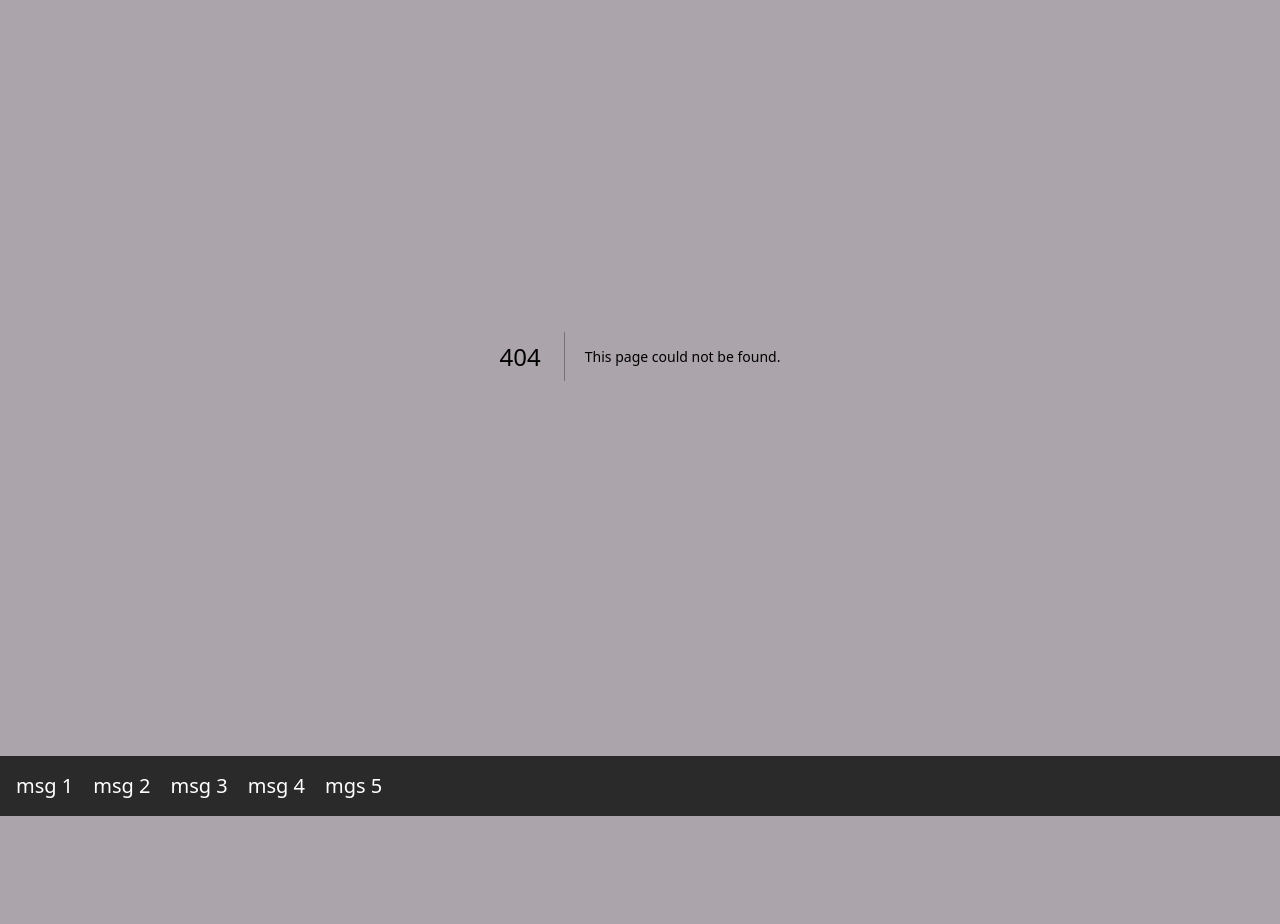
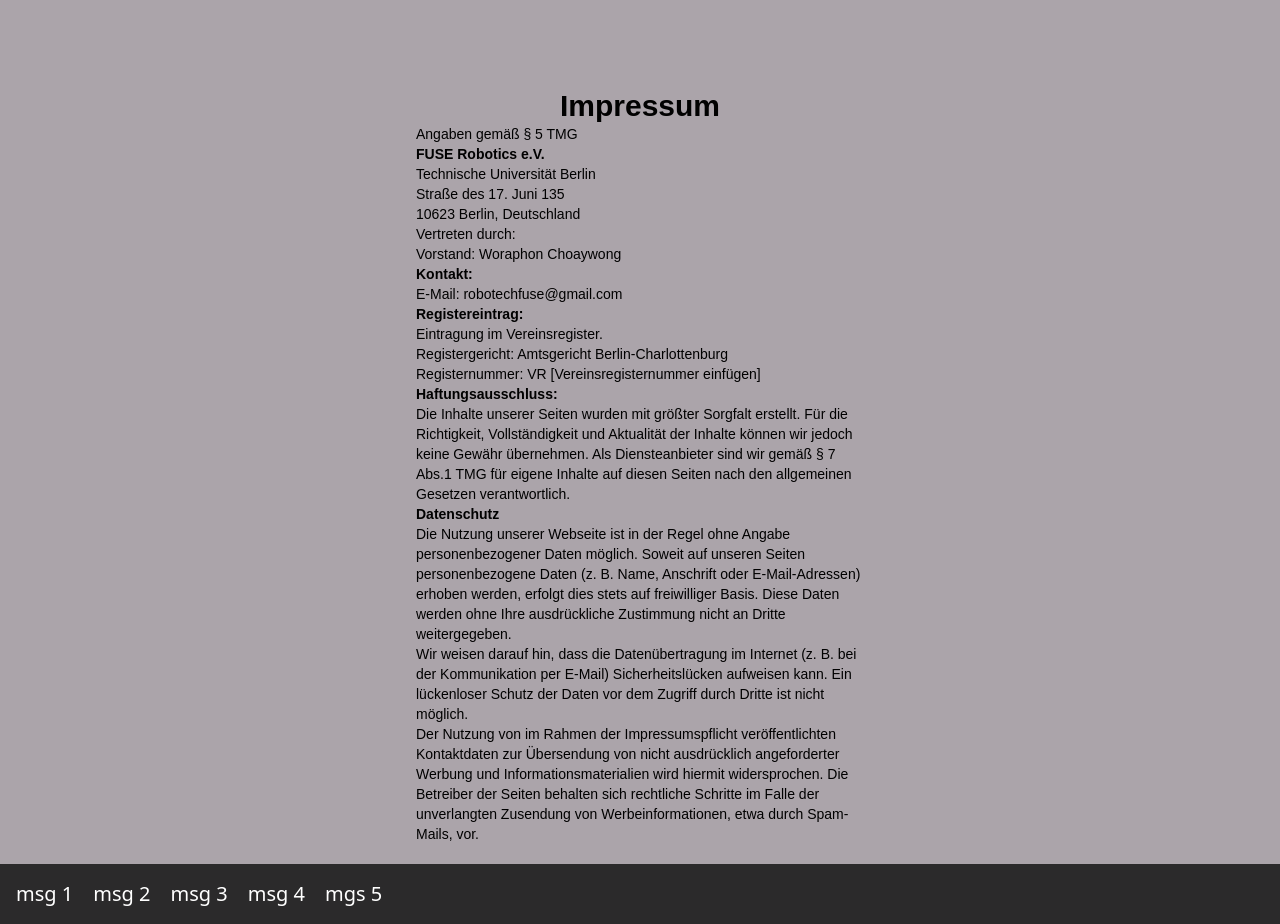
Before and after one commit to FUSE-RoboCupRescue/FUSE-RoboCupRescue.github.io, a Next.js app: page /legal in a window 1280 px wide. Before the commit this address had no page. Shown: the part 360-1284 px from the top of the page. Before the commit the page ends 1176 px from the top, so only its background shows below. Built offline with nearby package versions, Linux system fonts and the light colour scheme; a web font is replaced by a local one.

Commit message:
test deployment

```diff
--- /dev/null
+++ b/src/app/legal/page.tsx
@@ -0,0 +1,65 @@
+import Image from "next/image";
+
+export default function Home() {
+  return (
+    <div className="flex flex-col my-5 mx-[25rem] font-aileron">
+      <div className="flex flex-col text-sm justify-center items-center mt-5">
+        {/* Andere Inhalte hier */}
+      </div>
+
+      <div className="font-normal text-lg mt-5">
+        {/* Andere Inhalte hier */}
+      </div>
+
+      <footer className="mt-10 text-sm">
+        <section className="px-4 md:px-"id="impressum">
+          <h2 className="font-bold text-3xl text-colors-black text-center mt-8">Impressum</h2>
+          <p>Angaben gemäß § 5 TMG</p>
+          <p>
+            <strong>FUSE Robotics e.V.</strong><br />
+            Technische Universität Berlin<br />
+            Straße des 17. Juni 135<br />
+            10623 Berlin, Deutschland
+          </p>
+          <p>Vertreten durch:</p>
+          <p>Vorstand: Woraphon Choaywong</p>
+          <p><strong>Kontakt:</strong></p>
+          <p>
+            E-Mail: <a href="mailto:robotechfuse@gmail.com">robotechfuse@gmail.com</a>
+          </p>
+          <p><strong>Registereintrag:</strong></p>
+          <p>
+            Eintragung im Vereinsregister.<br />
+            Registergericht: Amtsgericht Berlin-Charlottenburg<br />
+            Registernummer: VR [Vereinsregisternummer einfügen]
+          </p>
+          <p><strong>Haftungsausschluss:</strong></p>
+          <p>
+            Die Inhalte unserer Seiten wurden mit größter Sorgfalt erstellt. Für die Richtigkeit,
+            Vollständigkeit und Aktualität der Inhalte können wir jedoch keine Gewähr übernehmen.
+            Als Diensteanbieter sind wir gemäß § 7 Abs.1 TMG für eigene Inhalte auf diesen Seiten
+            nach den allgemeinen Gesetzen verantwortlich.
+          </p>
+          <p><strong>Datenschutz</strong></p>
+          <p>
+            Die Nutzung unserer Webseite ist in der Regel ohne Angabe personenbezogener Daten möglich.
+            Soweit auf unseren Seiten personenbezogene Daten (z. B. Name, Anschrift oder E-Mail-Adressen)
+            erhoben werden, erfolgt dies stets auf freiwilliger Basis. Diese Daten werden ohne Ihre ausdrückliche
+            Zustimmung nicht an Dritte weitergegeben.
+          </p>
+          <p>
+            Wir weisen darauf hin, dass die Datenübertragung im Internet (z. B. bei der Kommunikation per E-Mail)
+            Sicherheitslücken aufweisen kann. Ein lückenloser Schutz der Daten vor dem Zugriff durch Dritte
+            ist nicht möglich.
+          </p>
+          <p>
+            Der Nutzung von im Rahmen der Impressumspflicht veröffentlichten Kontaktdaten zur Übersendung von
+            nicht ausdrücklich angeforderter Werbung und Informationsmaterialien wird hiermit widersprochen.
+            Die Betreiber der Seiten behalten sich rechtliche Schritte im Falle der unverlangten Zusendung
+            von Werbeinformationen, etwa durch Spam-Mails, vor.
+          </p>
+        </section>
+      </footer>
+    </div>
+  );
+}
```
